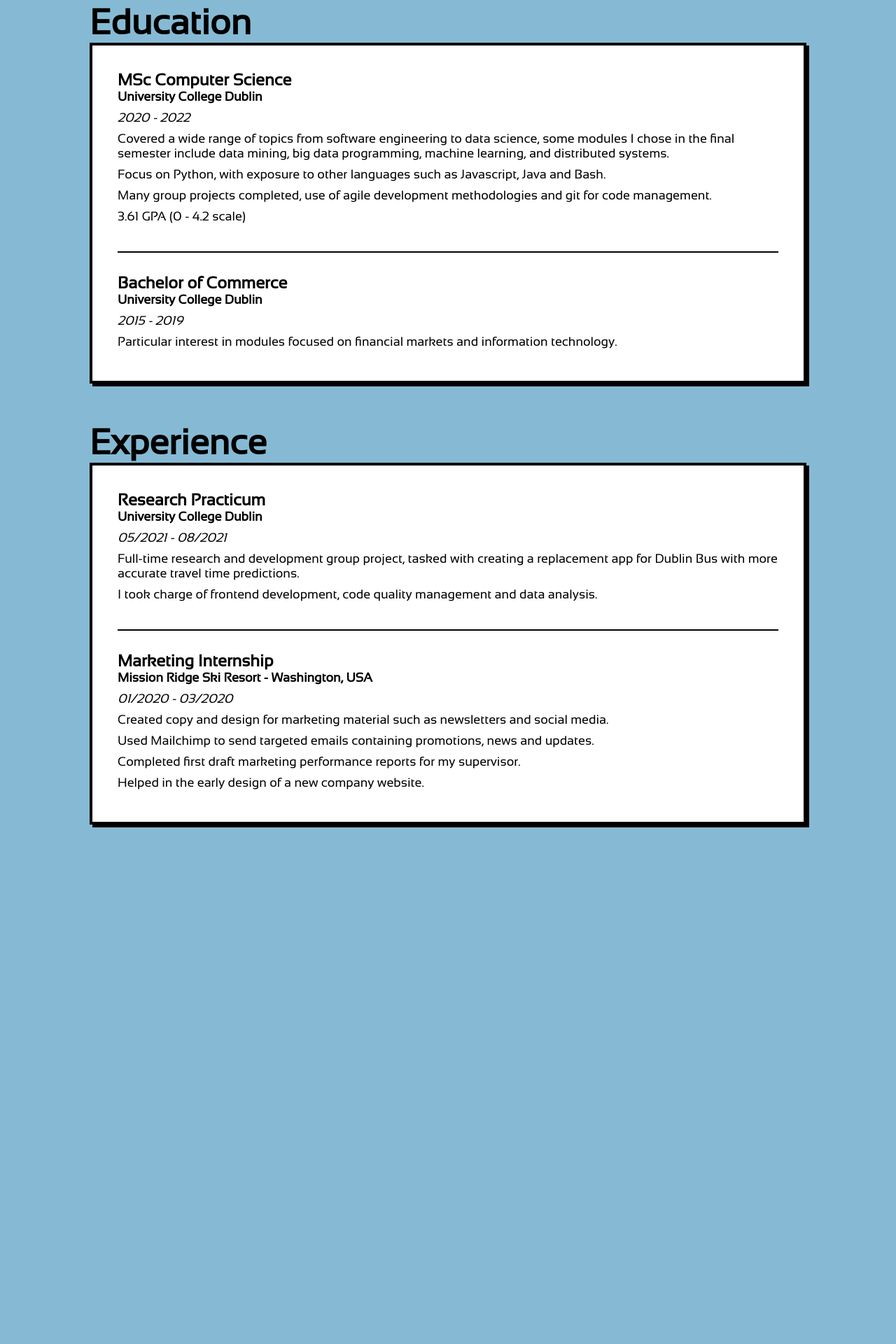
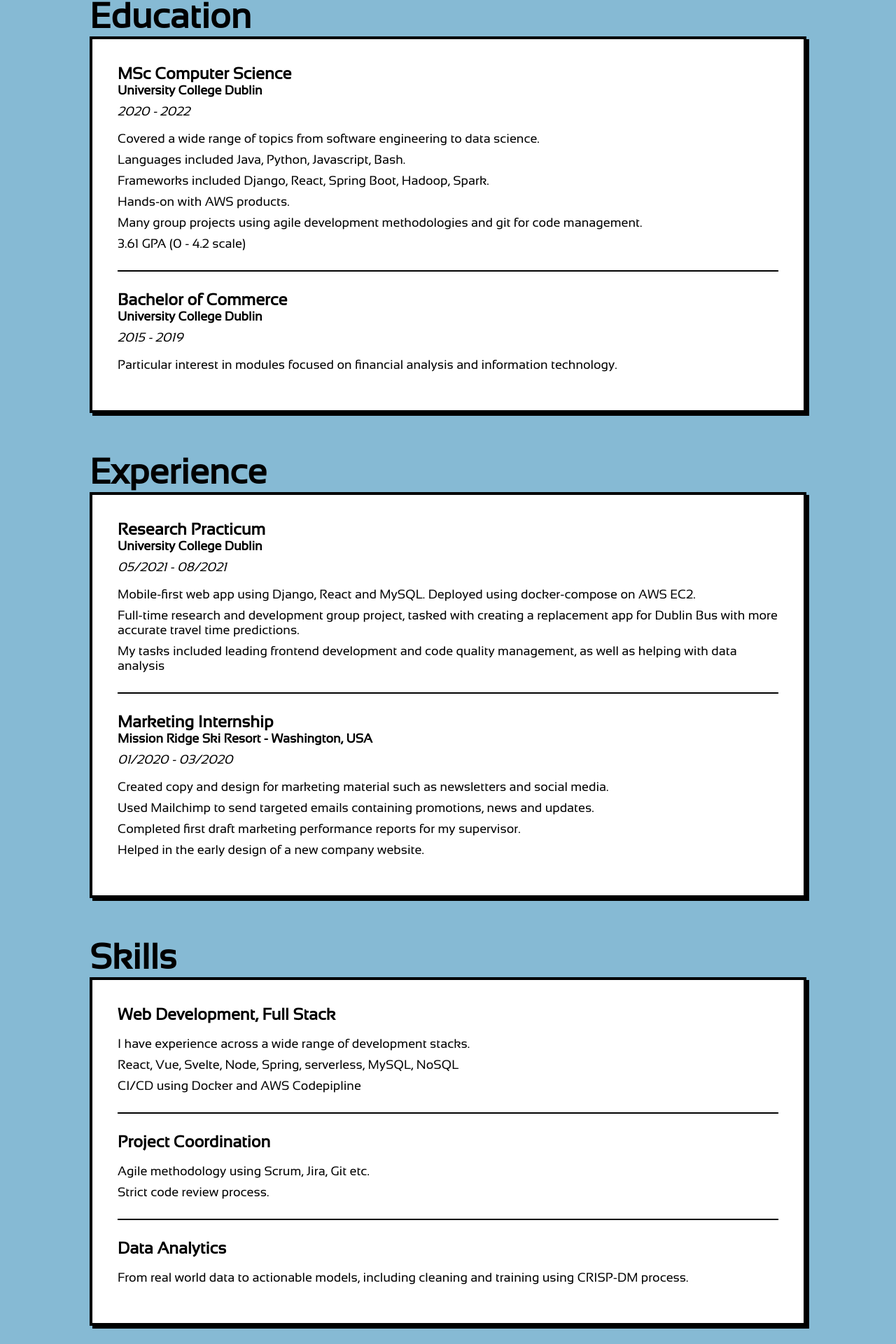
Before and after one commit to tomwalsh96/portfolio, a React (Create React App) app in the folder frontend/: page / in a window 1280 px wide. Shown: the part 783-2703 px from the top of the page at 70% size. Before the commit the page ends 2015 px from the top, so only its background shows below. Built offline with nearby package versions, Linux system fonts and the light colour scheme; no server answers.

Commit message:
update digital resume on home page

```diff
--- a/frontend/src/pages/home/index.js
+++ b/frontend/src/pages/home/index.js
@@ -37,10 +37,11 @@ export default function Home() {
           <div className="content-item">
             <h2 className="content-heading">About Me</h2>
             <div className="content-body">
+              <div className="section">
                 <p>A junior Software Engineer with an entrepreneurial streak.</p>
-              <p>I am a lifelong learner with an interest in all aspects of technology.</p>
-              <p>Through my personal and professional life I continuously look for ways to automate processes
-              through technology.</p>
+                <p>A lifelong learner with a keen interest in all aspects of technology, I am always looking to push
+                my boundaries and find my next challenge to tackle.</p>
+              </div>
             </div>
           </div>
           <div className="content-item">
@@ -49,18 +50,21 @@ export default function Home() {
               <h3 className="item-heading">MSc Computer Science</h3>
               <h4>University College Dublin</h4>
               <p className="time">2020 - 2022</p>
-              <p>Covered a wide range of topics from software engineering to data science, some modules I chose in the final
-              semester include data mining, big data programming, machine learning, and distributed systems.</p>
-              <p>Focus on Python, with exposure to other languages such as Javascript, Java and Bash.</p>
-              <p>Many group projects completed, use of agile development methodologies and git for code management.</p>
+              <div className="item">
+                <p>Covered a wide range of topics from software engineering to data science.</p>
+                <p>Languages included Java, Python, Javascript, Bash.</p>
+                <p>Frameworks included Django, React, Spring Boot, Hadoop, Spark.</p>
+                <p>Hands-on with AWS products.</p>
+                <p>Many group projects using agile development methodologies and git for code management.</p>
                 <p>3.61 GPA (0 - 4.2 scale)</p>
-              <br/>
+              </div>
               <hr/>
-              <br/>
               <h3 className="item-heading">Bachelor of Commerce</h3>
               <h4>University College Dublin</h4>
               <p className="time">2015 - 2019</p>
-              <p>Particular interest in modules focused on financial markets and information technology.</p>
+              <div className="item">
+                <p>Particular interest in modules focused on financial analysis and information technology.</p>
+              </div>
             </div>
           </div>
           <div className="content-item">
@@ -69,15 +73,18 @@ export default function Home() {
               <h3 className="item-heading">Research Practicum</h3>
               <h4>University College Dublin</h4>
               <p className="time">05/2021 - 08/2021</p>
+              <div className="item">
+                <p>Mobile-first web app using Django, React and MySQL. Deployed using docker-compose on AWS EC2.</p>
                 <p>Full-time research and development group project, tasked with creating a replacement app for Dublin Bus with
                 more accurate travel time predictions.</p>
-              <p>I took charge of frontend development, code quality management and data analysis.</p>
-              <br/>
+                <p>My tasks included leading frontend development and code quality management, as well as helping with data
+                analysis</p>
+              </div>
               <hr/>
-              <br/>
               <h3 className="item-heading">Marketing Internship</h3>
               <h4>Mission Ridge Ski Resort - Washington, USA</h4>
               <p className="time">01/2020 - 03/2020</p>
+              <div className="item">
                 <p>Created copy and design for marketing material such as newsletters and social media.</p>
                 <p>Used Mailchimp to send targeted emails containing promotions, news and updates.</p>
                 <p>Completed first draft marketing performance reports for my supervisor.</p>
@@ -85,6 +92,29 @@ export default function Home() {
               </div>
             </div>
           </div>
+          <div className="content-item">
+            <h2 className="content-heading">Skills</h2>
+            <div className="content-body">
+              <h3 className="item-heading">Web Development, Full Stack</h3>
+              <div className="item">
+                <p>I have experience across a wide range of development stacks.</p>
+                <p>React, Vue, Svelte, Node, Spring, serverless, MySQL, NoSQL</p>
+                <p>CI/CD using Docker and AWS Codepipline</p>
+              </div>
+              <hr/>
+              <h3 className="item-heading">Project Coordination</h3>
+              <div className="item">
+                <p>Agile methodology using Scrum, Jira, Git etc.</p>
+                <p>Strict code review process.</p>
+              </div>
+              <hr/>
+              <h3 className="item-heading">Data Analytics</h3>
+              <div className="item">
+                <p>From real world data to actionable models, including cleaning and training using CRISP-DM process.</p>
+              </div>
+            </div>
+          </div>
+        </div>
       </div>
     </div>
   )
--- a/frontend/src/pages/home/styles/index.css
+++ b/frontend/src/pages/home/styles/index.css
@@ -66,8 +66,13 @@
   gap: 3rem;
   flex-wrap: wrap;
 }
+
 .home .item-heading {
   font-size: 1.3rem;
+}
+
+.home .item {
+  margin: 1rem 0;
 }
 
 .home .time {
@@ -77,6 +82,7 @@
 
 .home hr {
   border: 1px solid black;
+  margin: 1.5rem 0;
 }
 
 .home .content-item {
```
Also changed, not shown: frontend/src/components/DropdownButton/DropdownButton.js (deleted, +0 -40 lines), frontend/src/components/DropdownButton/DropdownItem.js (deleted, +0 -18 lines), 1 other file (tests, documents, lock files or other folders). Lines whose indentation alone changed are shown as unchanged.
